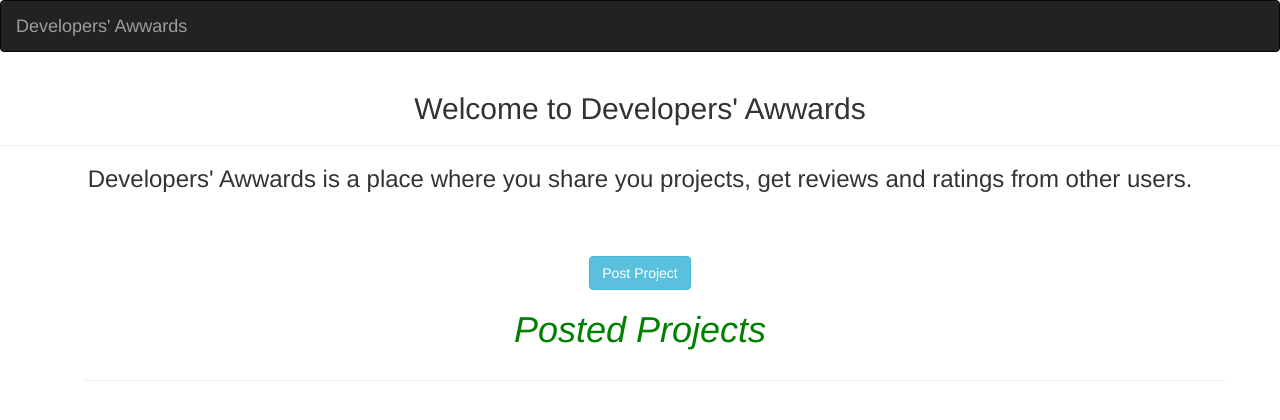
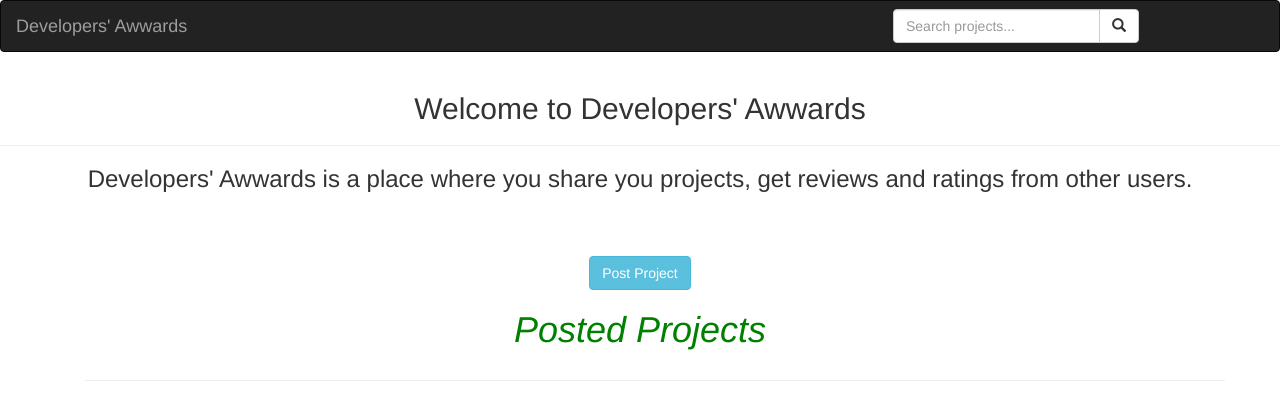
Before and after one commit to Vitalis-Kirui/Developers-Awwards, a Django app: page / in a window 1280 px wide. Shown: the top 420 px of the page. Run offline with Django 3.2, Linux system fonts and the light colour scheme; data that the repository does not hold is empty; some libraries are stand-ins or nearby versions.

Commit message:
pushing search view function

```diff
--- a/awwardsApp/templates/navbar.html
+++ b/awwardsApp/templates/navbar.html
@@ -1,3 +1,5 @@
+{%load bootstrap3%}
+
 <!DOCTYPE html>
 <html lang="en">
 
@@ -13,6 +15,21 @@
             <div class="navbar-header">
                 <a class="navbar-brand" href="{% url 'index' %}">Developers' Awwards</a>
             </div>
+
+            <div class="col-sm-4 col-md-4 navbar-right">
+
+                <form class="navbar-form form-inline" role="search" action="{% url 'search' %}">
+                    <div class="input-group search-box">
+                        <input type="text" id="search" class="form-control" placeholder="Search projects..."
+                            name="project">
+                        <div class="input-group-btn">
+                            <button class="btn btn-default" type="submit"><i
+                                    class="glyphicon glyphicon-search"></i></button>
+                        </div>
+                    </div>
+                </form>
+            </div>
+
         </div>
     </nav>
 </body>
--- a/awwardsApp/urls.py
+++ b/awwardsApp/urls.py
@@ -1,6 +1,8 @@
 from django.conf.urls import url
 from . import views
+from django.urls import path
 
 urlpatterns=[
     url('^$',views.index,name = 'index'),
+    path('search/', views.search, name='search'),
 ]
--- a/awwardsApp/views.py
+++ b/awwardsApp/views.py
@@ -7,3 +7,13 @@ def index(request):
     profile = Profile.objects.all()
     projects = Project.objects.all()
     return render(request, 'index.html', {"profile": profile, "projects": projects})
+
+def search(request):
+    if 'project' in request.GET and request.GET['project']:
+        project = request.GET.get("project")
+        results = Project.search_project(project)
+        message = f'project'
+        return render(request, 'search.html', {'projects': results, 'message': message})
+    else:
+        message = "You haven't searched for anything, please try again"
+    return render(request, 'search.html', {'message': message})
```
